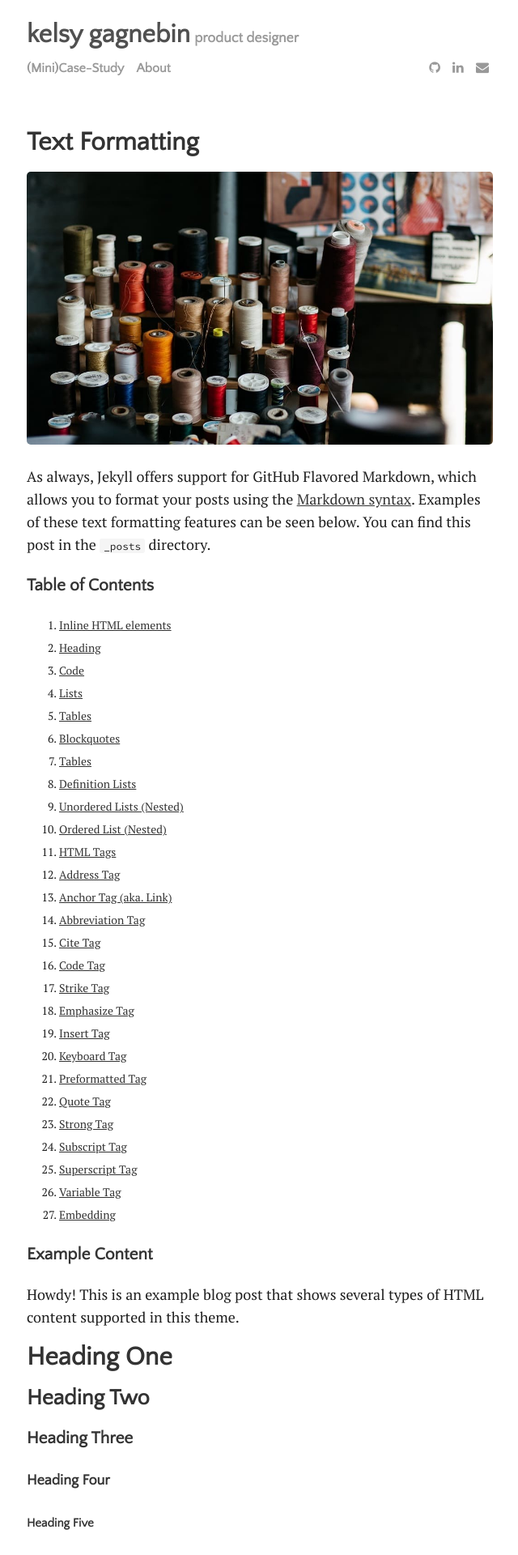
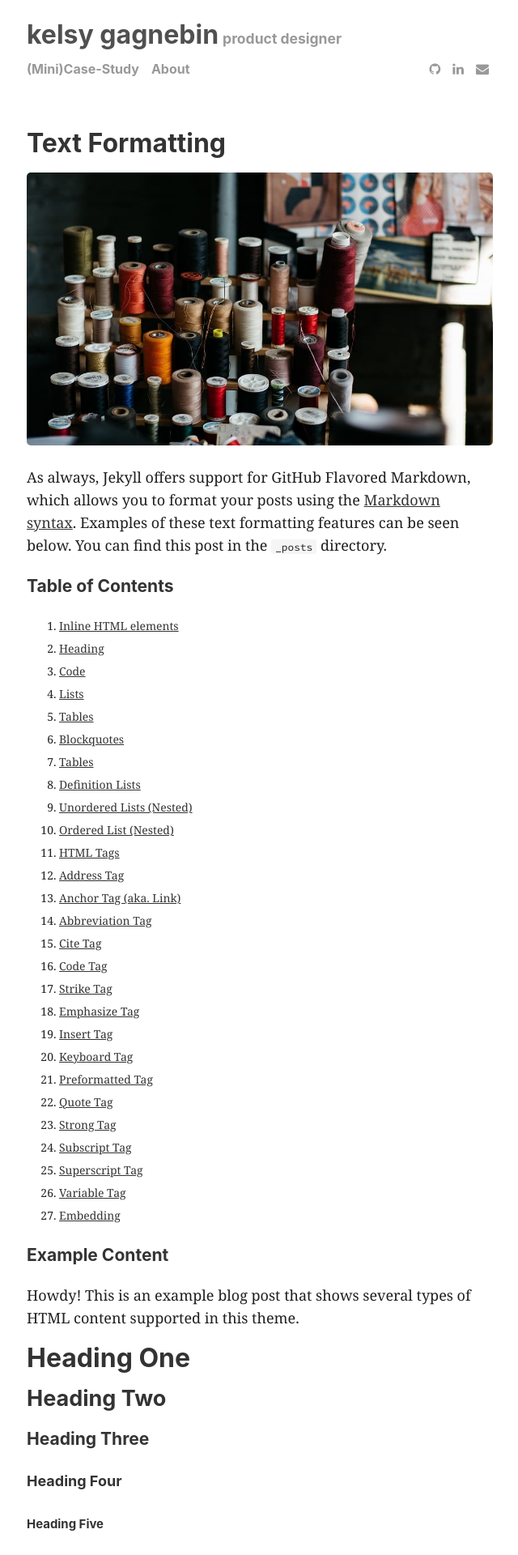
Before and after one commit to kelsymichael/kelsymichael.github.io, a Jekyll site: the page built from _posts/2015-09-09-Text-Formatting.md, in a window 1280 px wide. Shown: the top 1920 px of the page at 81% size, without its empty margins (319-959 px from the left). Built offline with Jekyll 4.4.1, drawn with Linux system fonts in a browser that asks for light colours; nearby versions of some CDN libraries; a script that is not in the unit is left out; comment, search, counter and statistics services are not loaded.

Commit message:
Remove imported fonts & mathjax

```diff
--- a/_includes/head.html
+++ b/_includes/head.html
@@ -13,14 +13,8 @@
   <link rel="stylesheet" href="{{ site.github.url }}/assets/css/main.css">
   <link rel="stylesheet" href="{{ site.github.url }}/assets/css/syntax.css">
 
-  <link rel="stylesheet" href="https://fonts.googleapis.com/css?family=PT+Serif:400,400italic,700%7CPT+Sans:400">
   <link rel="stylesheet" href="https://fonts.googleapis.com/css?family=Source+Code+Pro">
-  <link rel="stylesheet" href="https://fonts.googleapis.com/css?family=Quattrocento+Sans">
   <link rel="stylesheet" href="https://cdnjs.cloudflare.com/ajax/libs/font-awesome/4.6.3/css/font-awesome.min.css">
-
-  <script type="text/javascript" async
-    src="https://cdn.mathjax.org/mathjax/latest/MathJax.js?config=TeX-MML-AM_CHTML">
-  </script>
 
   {% include google-analytics.html %}
 
--- a/assets/css/main.css
+++ b/assets/css/main.css
@@ -3,7 +3,7 @@
 */
 
 body {
-  font-family: "PT Serif", Georgia, "Times New Roman", serif;
+  font-family: /* "PT Serif", */ Georgia, "Times New Roman", serif;
   font-size: 18px;
   color: #1F1F1F;
   line-height: 1.75rem;
@@ -30,7 +30,7 @@
 }
 
 h1, h2, h3, h4, h5, h6 {
-  font-family: "Quattrocento Sans", sans-serif;
+  font-family: -apple-system, BlinkMacSystemFont, "Segoe UI", Roboto, Helvetica, Arial, sans-serif, "Apple Color Emoji", "Segoe UI Emoji", "Segoe UI Symbol";
   color: #333;
 }
 
```
